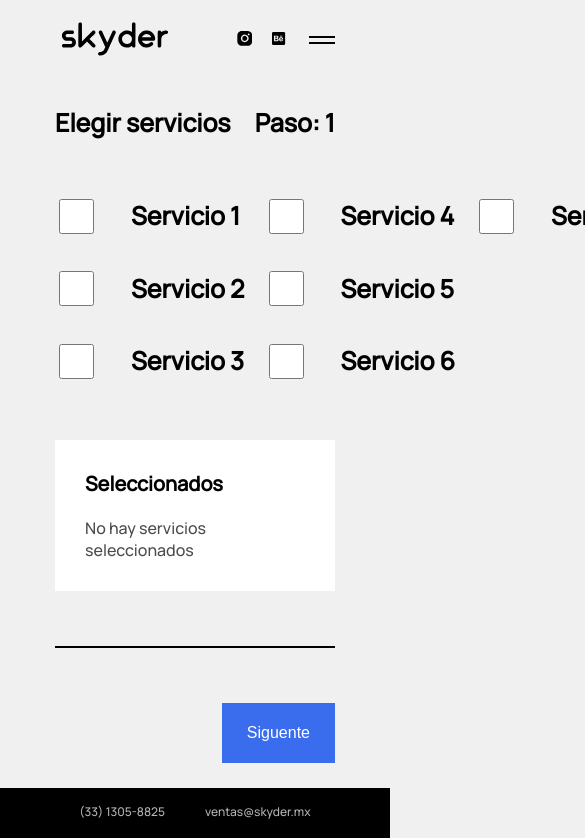
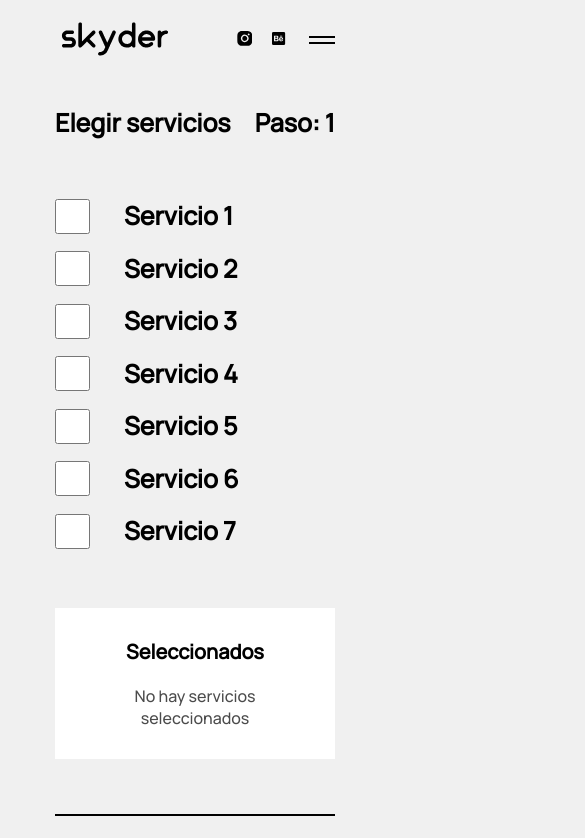
Before and after one commit to Alphainvicta/skyder, a React (Create React App) app: page /quote in a window 390 px wide. Shown: the top 838 px of the page, 585 px wide, since content can reach past the window. Built offline with nearby package versions, Linux system fonts and the light colour scheme.

Commit message:
pushed step 1 css

```diff
--- a/src/components/button/button.css
+++ b/src/components/button/button.css
@@ -23,3 +23,12 @@
     box-shadow: 15px 10px black;
   }
 }
+
+@media only screen and (max-width: 43rem) {
+  .button_cont {
+    width: 100%;
+    button {
+      width: 100%;
+    }
+  }
+}
--- a/src/components/home-service/home-service.css
+++ b/src/components/home-service/home-service.css
@@ -57,11 +57,6 @@
 
         .button {
           width: 100%;
-          a {
-            button {
-              width: 100%;
-            }
-          }
         }
       }
 
--- a/src/components/input/input.css
+++ b/src/components/input/input.css
@@ -2,15 +2,20 @@
   display: flex;
   align-items: center;
 
-  input[type="text"] {
+  input {
+    margin: 0rem;
+    width: clamp(20rem, 20vw, 30rem);
+    height: 100%;
+    border: clamp(0.2rem, 0.2vw, 0.3rem) solid black;
+    padding-left: 1rem;
     background: #f0f0f0;
-    border: 0.3rem solid black;
-    box-sizing: border-box;
-    resize: none;
 
     font-weight: bold;
     font-size: 2.4rem;
     color: rgba(0, 0, 0, 0.7);
+  }
+
+  input[type="text"] {
   }
 
   input[type="email"] {
--- a/src/components/quality-card/quality-card.css
+++ b/src/components/quality-card/quality-card.css
@@ -15,6 +15,11 @@
       font-size: clamp(2.5rem, calc(4vw + 0.1rem), 3.3rem);
       font-weight: bold;
     }
+
+    video {
+      max-width: clamp(35rem, 30vw, 100%);
+    }
+
     .details_cont {
       margin-left: clamp(2rem, 3vw, 4rem);
       font-size: clamp(1.6rem, calc(3vw + 0.1rem), 2.3rem);
--- a/src/sections/nav/nav.css
+++ b/src/sections/nav/nav.css
@@ -1,7 +1,5 @@
 nav {
-  position: sticky;
-  top: 0;
-  z-index: 100;
+  position: relative;
   .not_visible {
     .top_nav {
       height: clamp(8rem, 8vw, 16rem);
@@ -192,17 +190,6 @@ nav {
 
     animation: isVisible_nav_background 0.5s;
   }
-
-  .top_nav_background {
-    position: absolute;
-    left: calc(-50vw + 50%);
-    top: 0;
-    z-index: -1;
-    width: 100vw;
-    height: 100%;
-    margin-bottom: auto;
-    background: #f0f0f0;
-  }
 }
 
 @keyframes isVisible_nav_background {
--- a/src/sections/nav/nav.jsx
+++ b/src/sections/nav/nav.jsx
@@ -20,11 +20,7 @@ const Nav = ({ isMobile }) => {
 
   return (
     <nav>
-      {isVisible ? (
-        <span className="nav_background" />
-      ) : (
-        <span className="top_nav_background" />
-      )}
+      {isVisible ? <span className="nav_background" /> : ""}
       <div className={`${isVisible ? "" : "not_"}visible`}>
         <div className="top_nav">
           <div className="side_a">
@@ -50,7 +46,7 @@ const Nav = ({ isMobile }) => {
                 <Behance viewBox="0 0 28 32" />
               </a>
             </div>
-            <button onClick={() => setVisible(!isVisible)}>
+            <button onClick={() => clickEvent(!isVisible)}>
               <span className="bar1" />
               <span className="bar2" />
             </button>
--- a/src/sections/quote/quote-steps/step-1/quote-step-1.css
+++ b/src/sections/quote/quote-steps/step-1/quote-step-1.css
@@ -11,10 +11,8 @@
   }
 
   .block_b {
-    height: 20rem;
-    display: flex;
-    flex-flow: column wrap;
-    gap: 2rem;
+    display: grid;
+    grid-template-columns: repeat(2, 50%);
   }
 
   .block_c {
@@ -50,14 +48,14 @@
 
     .block_a2 {
       display: grid;
-      grid-template-columns: 33% 33% 33%;
+      grid-template-columns: repeat(3, 33%);
     }
 
     .block_b2 {
       display: flex;
       justify-content: center;
-      gap: 4rem;
-      font-size: 2.5rem;
+      gap: clamp(1rem, 2vw, 4rem);
+      font-size: clamp(1.2rem, calc(2vw + 0.1rem), 2.5rem);
       font-weight: bold;
 
       p {
@@ -65,14 +63,44 @@
       }
 
       input {
-        width: 40rem;
+        width: clamp(20rem, 20vw, 40rem);
       }
     }
 
     .custom_time {
       display: flex;
       justify-content: center;
-      gap: 2rem;
+      input {
+        margin: 0;
+      }
     }
   }
 }
+
+@media only screen and (max-width: 43rem) {
+  .step1_cont {
+    .block_b {
+      display: block;
+    }
+    .block_c {
+      text-align: center;
+    }
+    .service_quality {
+      .title {
+        text-align: center;
+      }
+      .block_a2 {
+        display: flex;
+        flex-direction: column;
+        gap: 2rem;
+      }
+
+      .block_b2 {
+        text-align: center;
+      }
+    }
+    .button_container {
+      width: 100%;
+    }
+  }
+}
--- a/src/sections/service/service.css
+++ b/src/sections/service/service.css
@@ -48,11 +48,6 @@
     .goquote_cont {
       .button {
         width: 100%;
-        a {
-          button {
-            width: 100%;
-          }
-        }
       }
     }
   }
```
